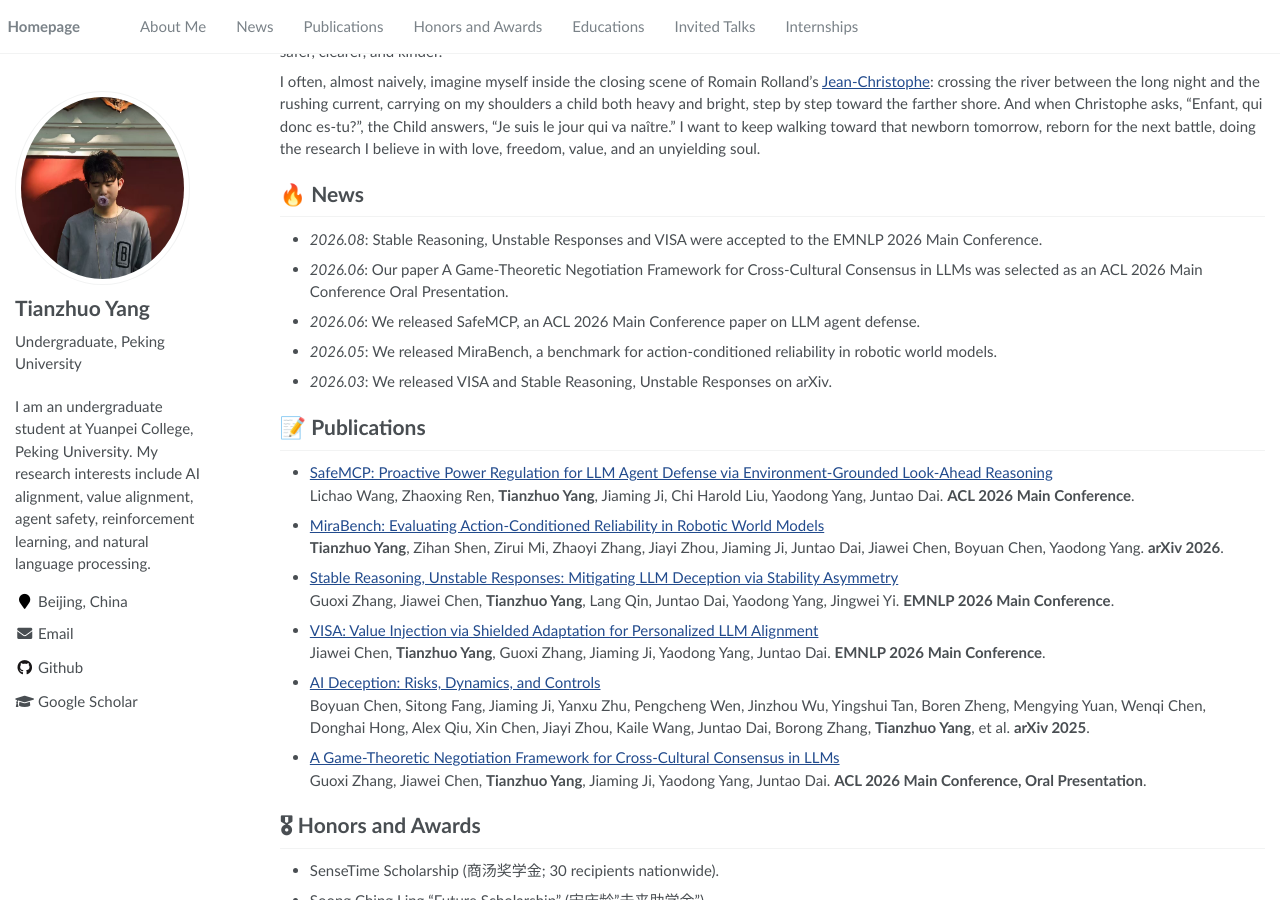
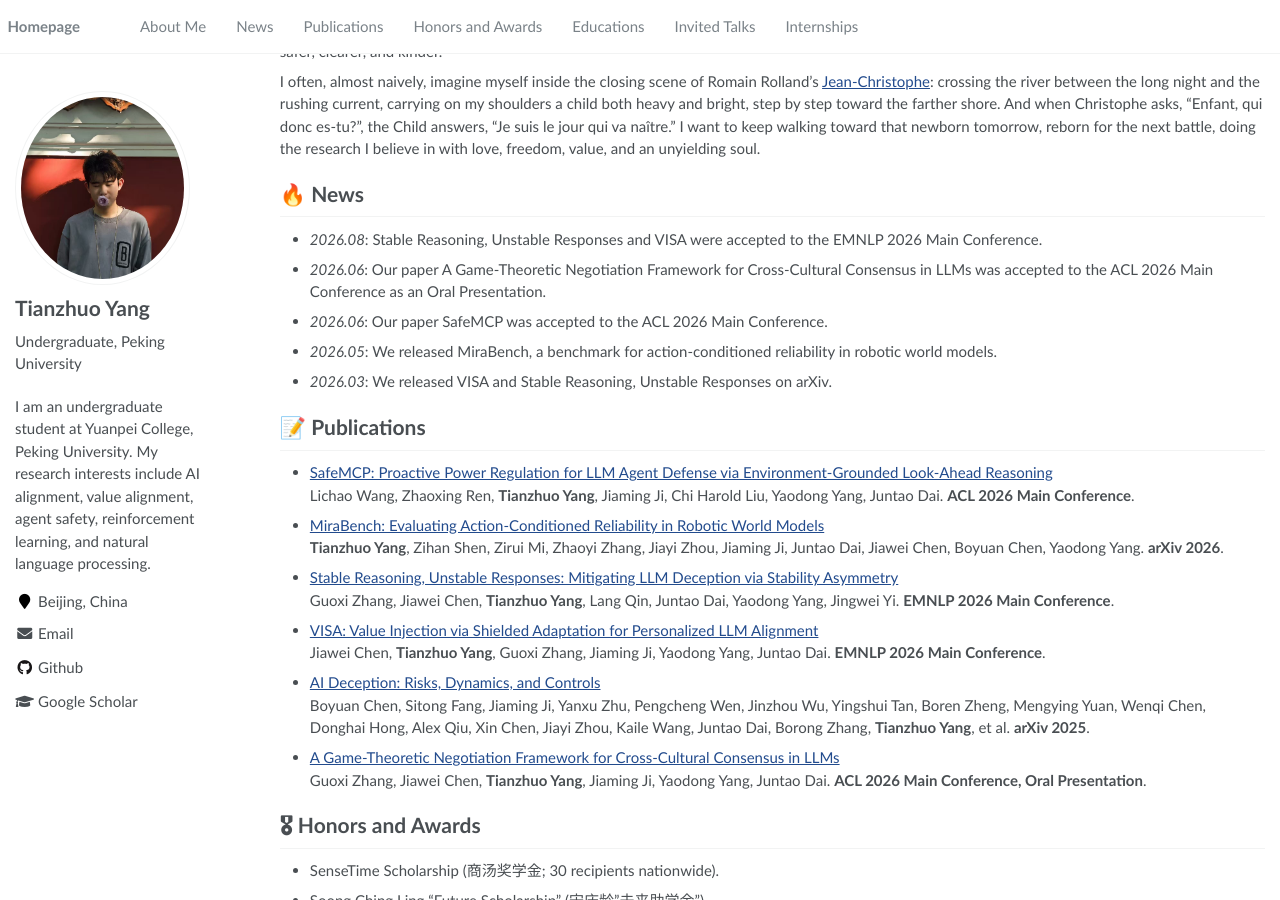
Before and after one commit to tandrewyang/tandrewyang.github.io, a Jekyll site: the page built from _pages/about.md, in a window 1280 px wide and 900 px high, scrolled down 307 px. Built offline with Jekyll 4.4.1, drawn with Linux system fonts in a browser that asks for light colours.

Commit message:
Align ACL news wording

```diff
--- a/_pages/about.md
+++ b/_pages/about.md
@@ -33,8 +33,8 @@ I often, almost naively, imagine myself inside the closing scene of Romain Rolla
 
 # 🔥 News
 - *2026.08*: Stable Reasoning, Unstable Responses and VISA were accepted to the EMNLP 2026 Main Conference.
-- *2026.06*: Our paper A Game-Theoretic Negotiation Framework for Cross-Cultural Consensus in LLMs was selected as an ACL 2026 Main Conference Oral Presentation.
-- *2026.06*: We released SafeMCP, an ACL 2026 Main Conference paper on LLM agent defense.
+- *2026.06*: Our paper A Game-Theoretic Negotiation Framework for Cross-Cultural Consensus in LLMs was accepted to the ACL 2026 Main Conference as an Oral Presentation.
+- *2026.06*: Our paper SafeMCP was accepted to the ACL 2026 Main Conference.
 - *2026.05*: We released MiraBench, a benchmark for action-conditioned reliability in robotic world models.
 - *2026.03*: We released VISA and Stable Reasoning, Unstable Responses on arXiv.
 
```
